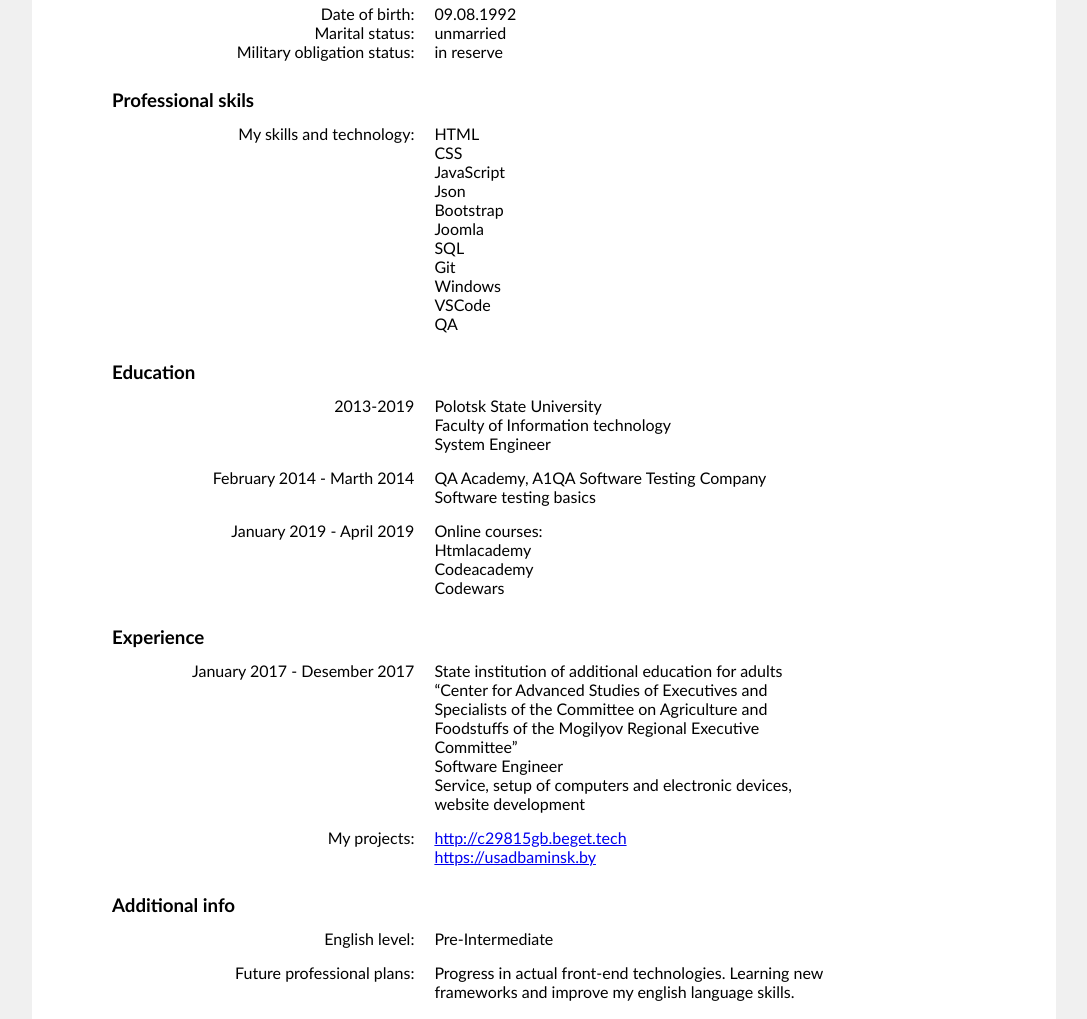
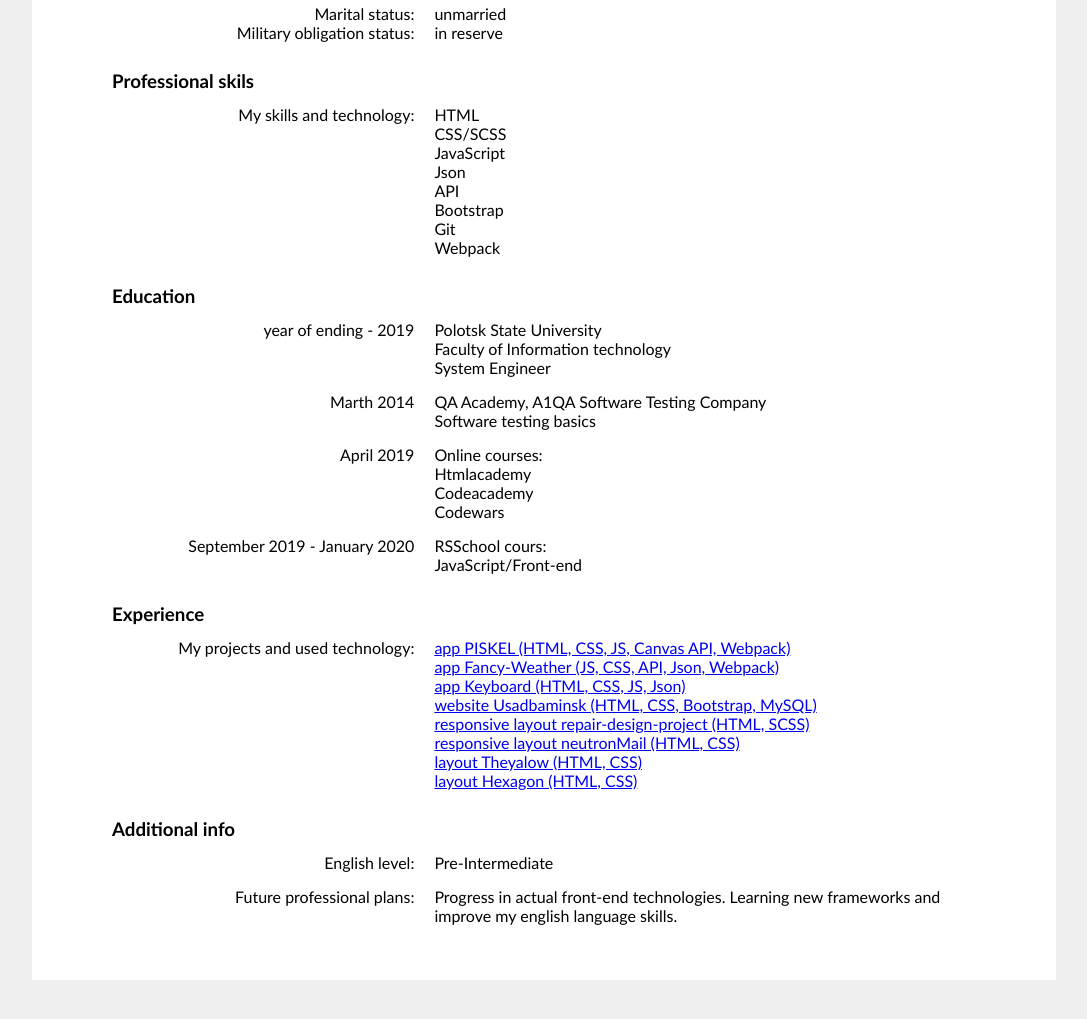
Before and after one commit to GeorgeTuz/rsschool-cv, a plain HTML site: page index.html in a window 1280 px wide. Shown: the part 357-1376 px from the top of the page, without its empty margins (96-1183 px from the left). After the commit the page ends 1345 px from the top, so only its background shows below. Drawn offline with Linux system fonts and the light colour scheme.

Commit message:
fix: change and add new information to cv

```diff
--- a/index.html
+++ b/index.html
@@ -5,6 +5,7 @@
     <meta name="viewport" content="width=device-width, initial-scale=1.0">
     <meta http-equiv="X-UA-Compatible" content="ie=edge">
     <title>CV Junior Front-end Developer</title>
+    <base target="_blank">
     <link rel="stylesheet" href="style.css">
 </head>
 <body>
@@ -27,12 +28,10 @@
         <main>
             <h3>Personal information</h3>
                 <div class="definition">
-                    Date of birth:<br>
                     Marital status:<br>
                     Military obligation status:
                 </div>
                 <div class="explanation">
-                    09.08.1992<br>
                     unmarried<br>
                     in reserve
                 </div>
@@ -43,21 +42,18 @@
                 </div>
                 <div class="explanation">
                     HTML<br>
-                    CSS<br>
+                    CSS/SCSS<br>
                     JavaScript<br>
                     Json<br>
+                    API<br>
                     Bootstrap<br>
-                    Joomla<br>
-                    SQL<br>
                     Git<br>
-                    Windows<br>
-                    VSCode<br>
-                    QA
+                    Webpack
                 </div>
 
             <h3>Education</h3>
                 <div class="definition">
-                    2013-2019
+                    year of ending - 2019
                 </div>
                 <div class="explanation">
                     Polotsk State University<br>
@@ -65,14 +61,14 @@
                     System Engineer
                 </div>
                 <div class="definition">
-                    February 2014 - Marth 2014
+                    Marth 2014
                 </div>
                 <div class="explanation">
                     QA Academy, A1QA Software Testing Company<br>
                     Software testing basics
                 </div>
                 <div class="definition">
-                    January 2019 - April 2019
+                    April 2019
                 </div>
                 <div class="explanation">
                     Online courses:<br>
@@ -80,22 +76,27 @@
                     Codeacademy<br>
                     Codewars
                 </div>
+                <div class="definition">
+                    September 2019 - January 2020
+                </div>
+                <div class="explanation">
+                    RSSchool cours:<br>
+                    JavaScript/Front-end
+                </div>
 
             <h3>Experience</h3>
                 <div class="definition">
-                    January 2017 - Desember 2017
+                    My projects and used technology:
                 </div>
                 <div class="explanation">
-                    State institution of additional education for adults “Center for Advanced Studies of Executives and Specialists of the Committee on Agriculture and Foodstuffs of the Mogilyov Regional Executive Committee”<br>
-                    Software Engineer<br>
-                    Service, setup of computers and electronic devices, website development
-                </div>
-                <div class="definition">
-                    My projects:
-                </div>
-                <div class="explanation">
-                    <a href="http://c29815gb.beget.tech">http://c29815gb.beget.tech</a><br>
-                    <a href="https://usadbaminsk.by">https://usadbaminsk.by</a>
+                    <a href="https://flamboyant-poitras-eadf71.netlify.com/">app PISKEL (HTML, CSS, JS, Canvas API, Webpack)</a><br>
+                    <a href="https://vibrant-kirch-5bc992.netlify.com/">app Fancy-Weather (JS, CSS, API, Json, Webpack)</a><br>
+                    <a href="https://fervent-mcnulty-cd7c54.netlify.com/">app Keyboard (HTML, CSS, JS, Json)</a><br>
+                    <a href="https://usadbaminsk.by">website Usadbaminsk (HTML, CSS, Bootstrap, MySQL)</a><br>
+                    <a href="https://vibrant-joliot-62ab59.netlify.com/">responsive layout repair-design-project (HTML, SCSS)</a><br>
+                    <a href="https://georgetuz.github.io/task2.2/">responsive layout neutronMail (HTML, CSS)</a><br>
+                    <a href="https://optimistic-elion-06bfcd.netlify.com/">layout Theyalow (HTML, CSS)</a><br>
+                    <a href="https://georgetuz.github.io/task/">layout Hexagon (HTML, CSS)</a><br>
                 </div>
 
             <h3>Additional info</h3>
--- a/style.css
+++ b/style.css
@@ -37,5 +37,5 @@ h3 {
 .explanation {
     padding-left: 20px;
     padding-bottom: 15px;
-    width: 45%;
+    width: 60%;
 }
```
